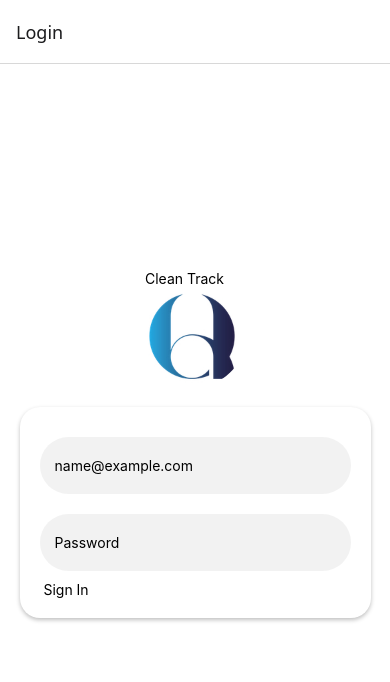
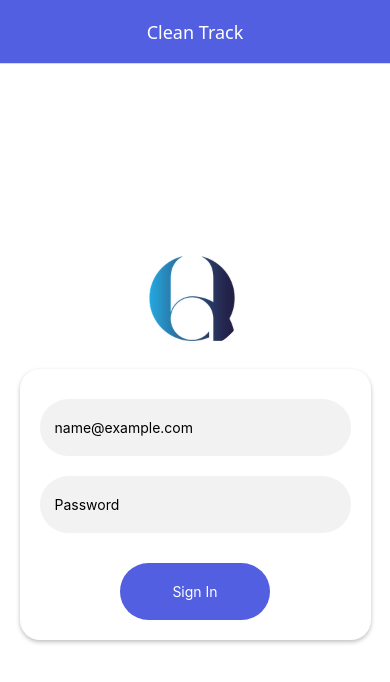
Before and after one commit to FerLlave/clean-track-app, a React Native app: screen /Login in a window 390 px wide. Shown: the top 682 px of the page. Built offline with nearby package versions, Linux system fonts and the light colour scheme.

Commit message:
estilos login header

```diff
--- a/App.js
+++ b/App.js
@@ -17,9 +17,25 @@ export default function App() {
 function MyStack() {
   return (
     <Stack.Navigator>
-      <Stack.Screen name="Login" component={Login} />
-      <Stack.Screen name="AdminHome" component={AdminHome} />
-      <Stack.Screen name="HousekepperHome" component={HousekepperHome} />
+      <Stack.Screen name="Login" component={Login}
+      options={{
+        title:"Clean Track",
+        headerTintColor:"white",
+        headerTitleAlign:"center",
+        headerStyle: { backgroundColor: "#525FE1"},
+      }} />
+      <Stack.Screen name="AdminHome" component={AdminHome} options={{
+        title:"Admin",
+        headerTintColor:"white",
+        headerTitleAlign:"center",
+        headerStyle: { backgroundColor: "#525FE1"},
+      }}/>
+      <Stack.Screen name="HousekepperHome" component={HousekepperHome} options={{
+        title:"Housekepper",
+        headerTintColor:"white",
+        headerTitleAlign:"center",
+        headerStyle: { backgroundColor: "#525FE1"},
+      }}/>
     </Stack.Navigator>
   );
 }
--- a/screens/Login.js
+++ b/screens/Login.js
@@ -6,7 +6,7 @@ export default function Login () {
     return (
       <View style= {styles.mainClass}>
         <View>
-            <Text>Clean Track </Text>
+
             <Image source={ require ('../assets/quiamLogo.jpg')} style={styles.profile} />
         </View>
 
@@ -19,9 +19,9 @@ export default function Login () {
             <TextInput placeholder='Password' style= {{paddingHorizontal:15}}/>
           </View>
 
-          <View>
-            <TouchableOpacity>
-              <Text> Sign In </Text>
+          <View style = {styles.mainButton}>
+            <TouchableOpacity style = {styles.cardButton}>
+              <Text style = {styles.textButton}> Sign In </Text>
             </TouchableOpacity>
           </View>
 
@@ -70,5 +70,20 @@ const styles = StyleSheet.create({
     backgroundColor:'#cccccc40',
     borderRadius:30,
     marginVertical:10
+  },
+  mainButton:{
+    alignItems:'center',
+  },
+  cardButton:{
+    backgroundColor:'#525FE1',
+    borderRadius:30,
+    paddingVertical:20,
+    width:150,
+    marginTop:20
+
+  },
+  textButton :{
+    textAlign:'center',
+    color:'white'
   }
 })
```
